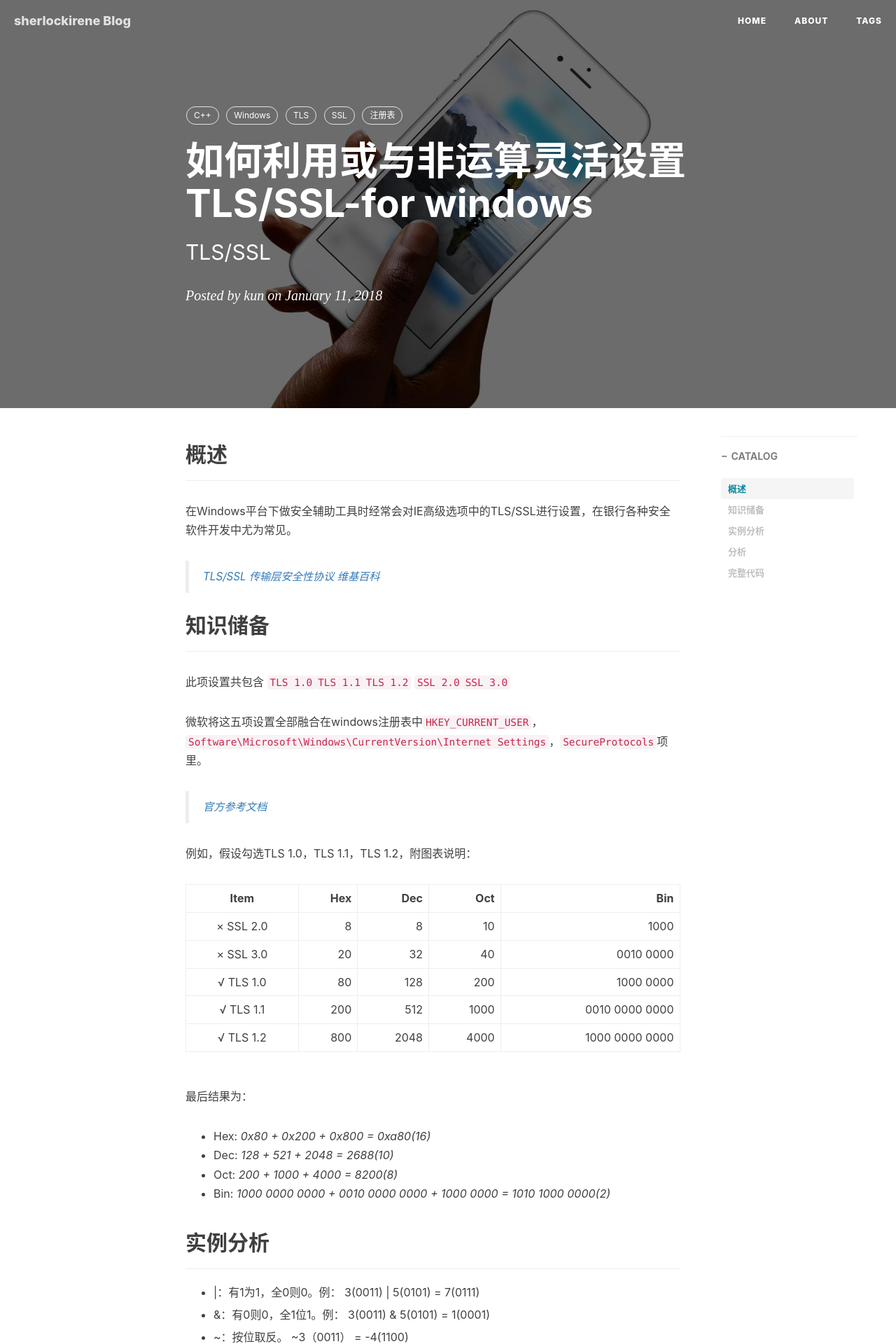
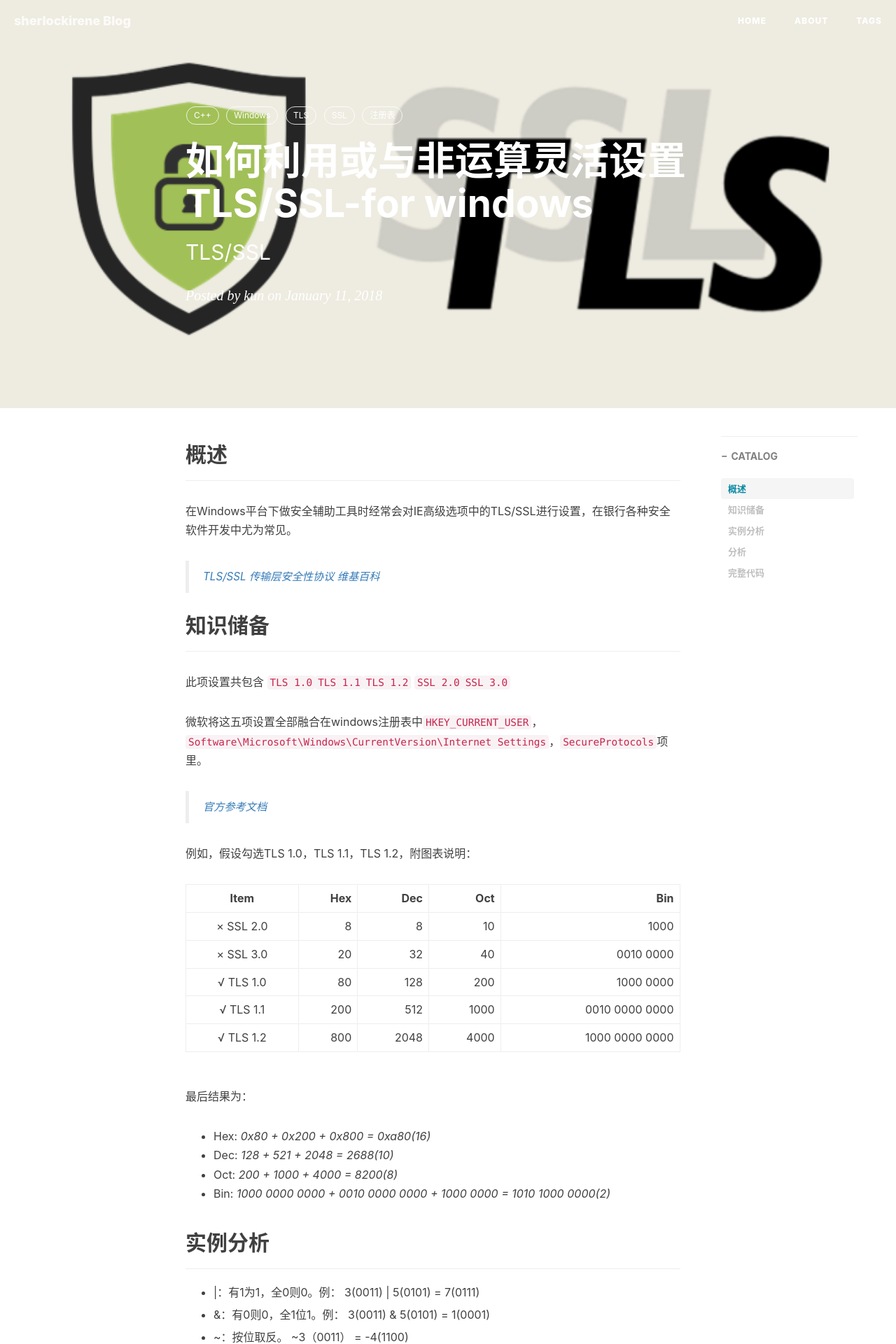
Before and after one commit to sherlockirene/bac.sherlockirene.github.io.bac, a Jekyll site: the page built from _posts/2018-01-11-如何利用或与非运算灵活设置TLS_SSL_for_windows.md, in a window 1280 px wide. Shown: the top 1920 px of the page at 70% size. Built offline with Jekyll 4.4.1, drawn with Linux system fonts in a browser that asks for light colours; nearby versions of some CDN libraries; comment, search, counter and statistics services are not loaded.

Commit message:
modi post img

```diff
--- a/_posts/2018-01-11-如何利用或与非运算灵活设置TLS_SSL_for_windows.md
+++ b/_posts/2018-01-11-如何利用或与非运算灵活设置TLS_SSL_for_windows.md
@@ -4,7 +4,7 @@
 subtitle:   TLS/SSL
 date:       2018-01-11
 author:     kun
-header-img: img/post-bg-ios9-web.jpg
+header-img: img/post-bg-tls_ssl.png
 catalog: true
 tags:
     - C++
```
